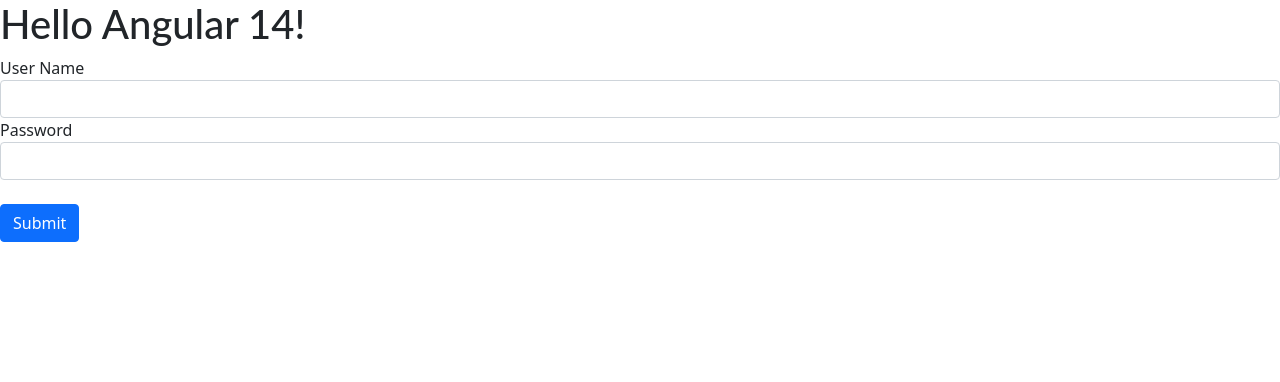
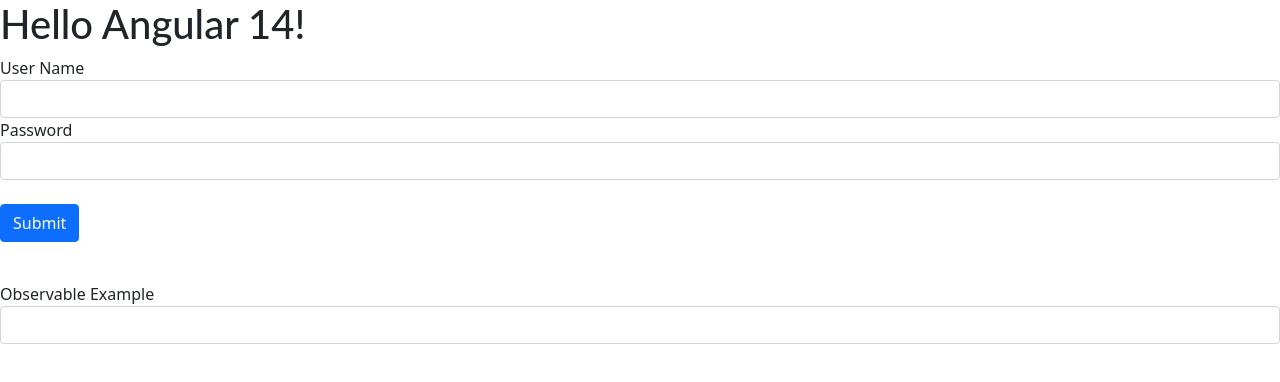
Before and after one commit to desh200/ModelDrivenForms, an Angular app: page / in a window 1280 px wide. Shown: the top 382 px of the page. Built offline with nearby package versions, Linux system fonts and the light colour scheme.

Commit message:
2 files modified

```diff
--- a/src/app/app.component.html
+++ b/src/app/app.component.html
@@ -9,5 +9,10 @@
     <script src="https://cdn.jsdelivr.net/npm/bootstrap@5.1.1/dist/js/bootstrap.bundle.min.js"></script>
   </head>
   <hello name="{{ name }}"></hello>
+  <body>
+    <login></login>
+    <br />
+    <div class="form-group">Observable Example</div>
+    <input class="form-control" type="search" [formControl]="searchcontrol" />
+  </body>
 </html>
-<login></login>
--- a/src/app/app.component.ts
+++ b/src/app/app.component.ts
@@ -1,10 +1,18 @@
 import { Component, VERSION } from '@angular/core';
+import { FormControl } from '@angular/forms';
 
 @Component({
   selector: 'my-app',
   templateUrl: './app.component.html',
-  styleUrls: [ './app.component.css' ]
+  styleUrls: ['./app.component.css'],
 })
-export class AppComponent  {
+export class AppComponent {
   name = 'Angular ' + VERSION.major;
+  searchcontrol = new FormControl();
+
+  constructor() {
+    this.searchcontrol.valueChanges.subscribe((value) => {
+      console.log(value);
+    });
+  }
 }
```
